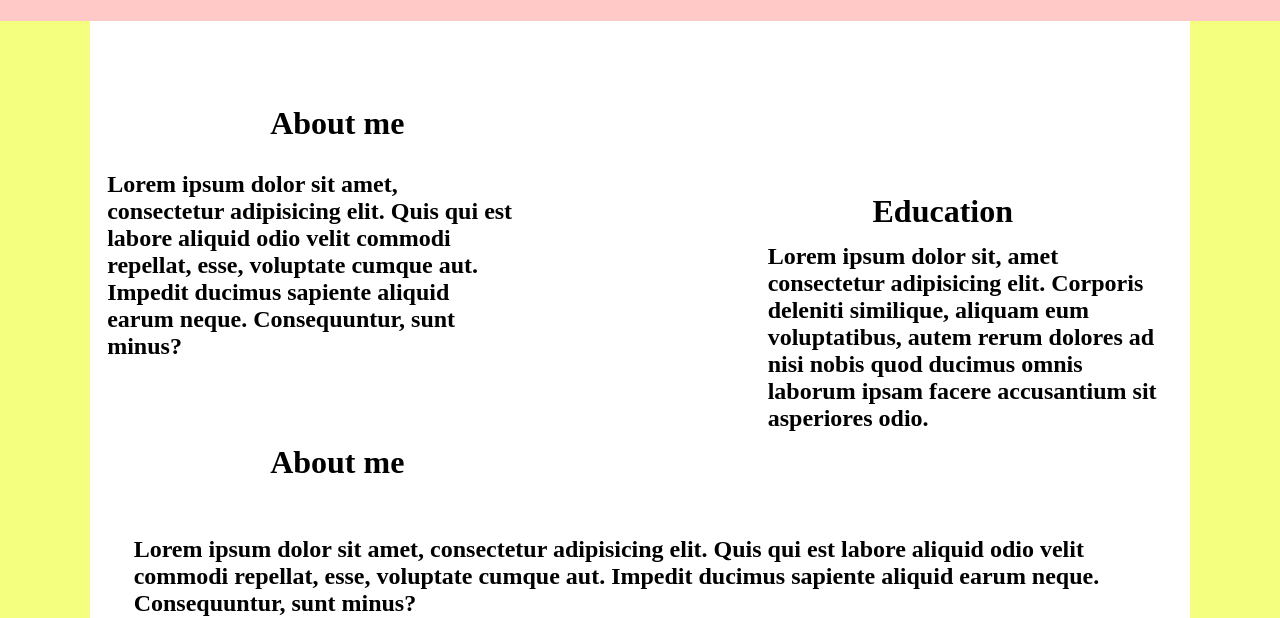
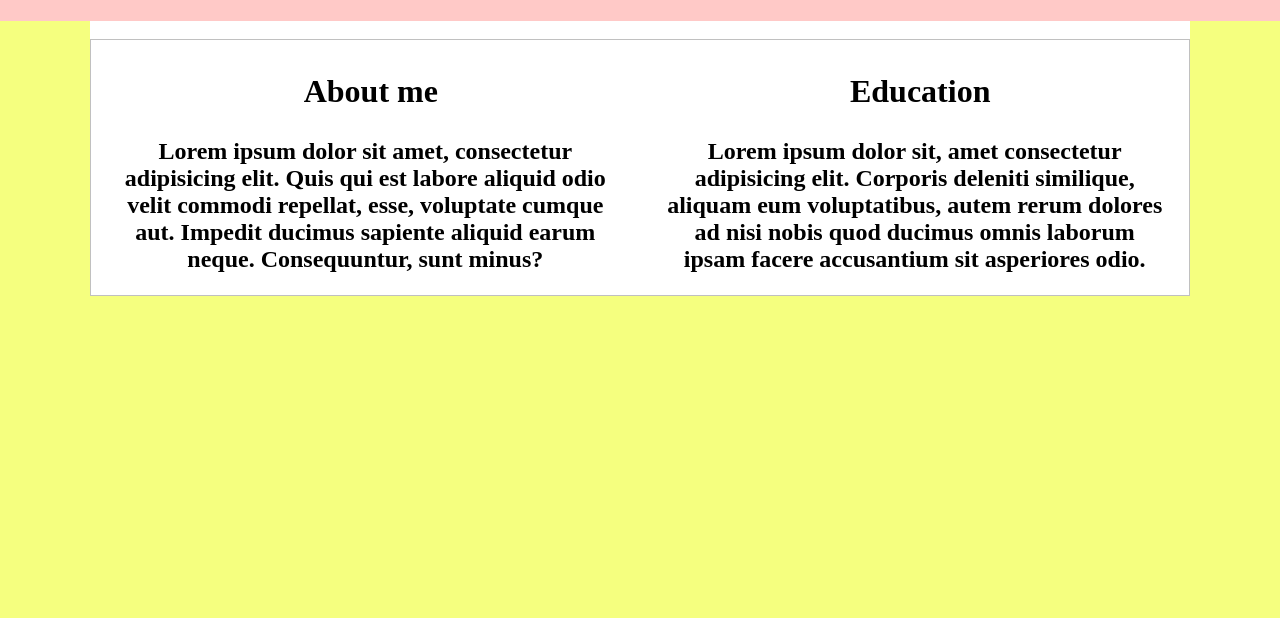
Before and after one commit to Potzy12323123125y7/NyCV, a plain HTML site: page Index.html in a window 1280 px wide. Shown: the part 183-801 px from the top of the page. Drawn offline with Linux system fonts and the light colour scheme.

Commit message:
2020-03-09

```diff
--- a/Index.html
+++ b/Index.html
@@ -41,7 +41,7 @@
        <img src="Bilder/me.PNG" alt="Självporträtt" class="Självporträtt">
 
      </div>
-      <h1>
+      <h1 class="Aboutme">
         About me
       </h1>
       <div class="text">
@@ -54,11 +54,12 @@
       <div class="text2">
        <h2> Lorem ipsum dolor sit, amet consectetur adipisicing elit. Corporis deleniti similique, aliquam eum voluptatibus, autem rerum dolores ad nisi nobis quod ducimus omnis laborum ipsam facere accusantium sit asperiores odio.
       </h2>  </div>
+
       <div class="flexbox">
-        <div class="Aboutme"><h1>About me</h1></div>
-        <div class="Aboutmetext"><h2>Lorem ipsum dolor sit amet, consectetur adipisicing elit. Quis qui est labore aliquid odio velit commodi repellat, esse, voluptate cumque aut. Impedit ducimus sapiente aliquid earum neque. Consequuntur, sunt minus?</h2></div>
-        <div class="Edu"><h1>Education</h1></div>
-        <div class="Edutext"><h2> Lorem ipsum dolor sit, amet consectetur adipisicing elit. Corporis deleniti similique, aliquam eum voluptatibus, autem rerum dolores ad nisi nobis quod ducimus omnis laborum ipsam facere accusantium sit asperiores odio.</h2> </div>
+      <div class="Aboutme"><h1 style="width: 100%;">About me</h1></div>
+      <div class="Edu"><h1 style="width: 100%;">Education</h1></div>
+      <div class="Aboutmetext"><h2>Lorem ipsum dolor sit amet, consectetur adipisicing elit. Quis qui est labore aliquid odio velit commodi repellat, esse, voluptate cumque aut. Impedit ducimus sapiente aliquid earum neque. Consequuntur, sunt minus?</h2></div>
+      <div class="Edutext"><h2> Lorem ipsum dolor sit, amet consectetur adipisicing elit. Corporis deleniti similique, aliquam eum voluptatibus, autem rerum dolores ad nisi nobis quod ducimus omnis laborum ipsam facere accusantium sit asperiores odio.</h2> </div>
 
       </div>
 </div>
--- a/Style/Style.css
+++ b/Style/Style.css
@@ -122,6 +122,12 @@
       margin: 5%;
       text-align: center;
       }
+      h1.Aboutme {
+        color: black;
+        font-size: 10vw;
+        margin: 5%;
+        text-align: center;
+      }
       h2 {
         color: black;
         font-size: 4vw;
@@ -190,6 +196,7 @@
       float: right;
       width: 40%;
       margin-top: -13.8%;
+      width: 50%;
     }
 
     img.logga {
@@ -263,4 +270,44 @@ h2 {
 div.bild {
   text-align: center;
 }
+h1.Aboutme {
+display: none;
 }
+div.text {
+display: none;
+}
+div.Educ {
+  display: none;
+}
+div.text2 {
+  display: none;
+}
+div.flexbox {
+    padding: 0;
+    margin: 0;
+    list-style: none;
+    border: 1px solid silver;
+    -ms-box-orient: horizontal;
+    display: -webkit-box;
+    display: -moz-box;
+    display: -ms-flexbox;
+    display: -moz-flex;
+    display: -webkit-flex;
+    display: flex;
+      -webkit-flex-wrap: wrap;
+      flex-wrap: wrap;
+      text-align: center;
+  }
+  div.Edutext {
+    width: 50%;
+  }
+  div.Edu {
+    width: 50%;
+  }
+  div.Aboutme {
+    width: 50%;
+  }
+  div.Aboutmetext {
+    width: 50%;
+  }
+}
```
Also changed, not shown: Dokumentation.txt.
